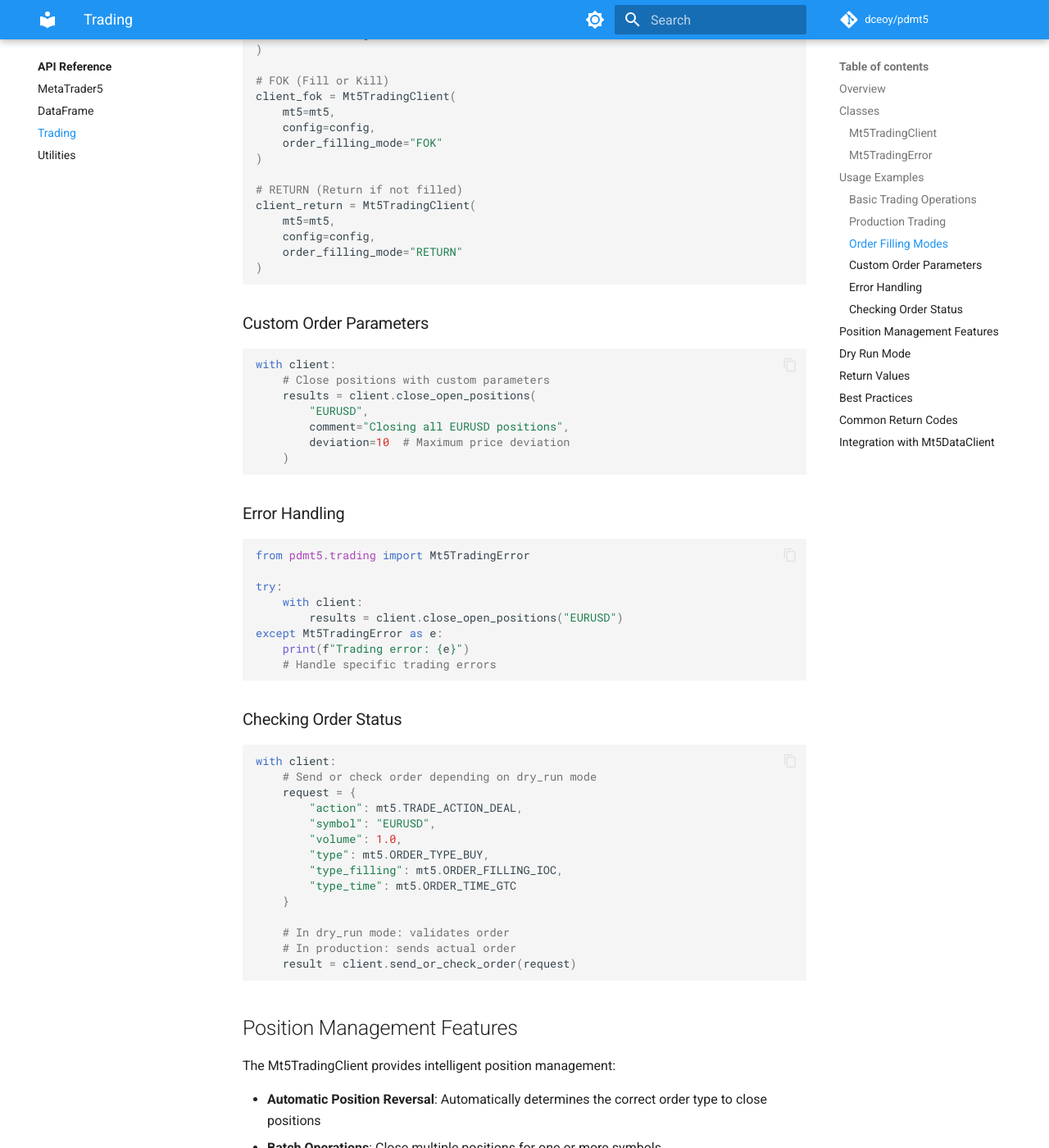
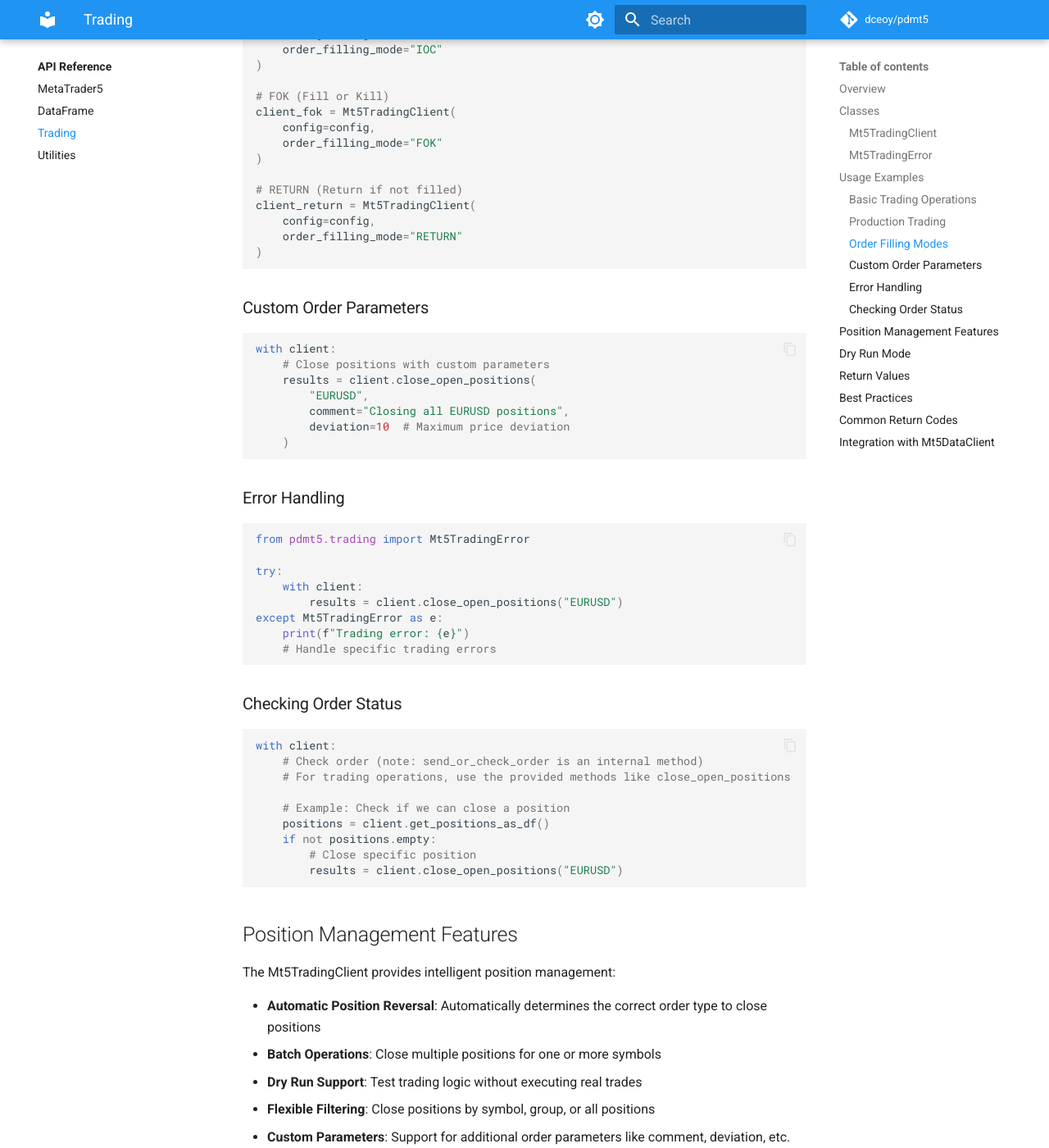
Before and after one commit to dceoy/pdmt5, an MkDocs documentation site: the page built from docs/api/trading.md, in a window 1280 px wide and 1400 px high, scrolled down 2018 px. Shown: the whole window at 82% size. Built offline with MkDocs 1.6.1 and Material for MkDocs 9.7.7, drawn with Linux system fonts in a browser that asks for light colours; comment, search, counter and statistics services are not loaded; some of the changed text lies outside the part shown.

Commit message:
docs: update documentation to reflect current module structure
Updates all documentation files to accurately represent the current codebase:
- CLAUDE.md: Added trading.py and utils.py modules, updated exports
- README.md: Enhanced API sections, corrected method names to use _as_df variants
- docs/index.md: Updated Quick Start with proper configuration and API reference
- docs/api/trading.md: Fixed examples to use current API without deprecated parameters
- docs/api/utils.md: Corrected method names to match current implementation

🤖 Generated with [Claude Code](https://claude.ai/code)

Co-Authored-By: Claude <noreply@anthropic.com>

````diff
--- a/docs/api/trading.md
+++ b/docs/api/trading.md
@@ -34,16 +34,18 @@ from pdmt5 import Mt5TradingClient, Mt5Config
 config = Mt5Config(
     login=123456,
     password="your_password",
-    server="broker_server"
+    server="broker_server",
+    timeout=60000,
+    portable=False
 )
 
 # Create client with dry run mode for testing
-client = Mt5TradingClient(mt5=mt5, config=config, dry_run=True)
+client = Mt5TradingClient(config=config, dry_run=True)
 
 # Use as context manager
 with client:
-    # Get current positions
-    positions_df = client.positions_get_as_df()
+    # Get current positions as DataFrame
+    positions_df = client.get_positions_as_df()
     print(f"Open positions: {len(positions_df)}")
 
     # Close positions for specific symbol
@@ -55,7 +57,7 @@ with client:
 
 ```python
 # Create client for live trading (dry_run=False)
-client = Mt5TradingClient(mt5=mt5, config=config, dry_run=False)
+client = Mt5TradingClient(config=config, dry_run=False)
 
 with client:
     # Close all positions for multiple symbols
@@ -71,21 +73,18 @@ with client:
 # Configure different order filling modes
 # IOC (Immediate or Cancel) - default
 client_ioc = Mt5TradingClient(
-    mt5=mt5,
     config=config,
     order_filling_mode="IOC"
 )
 
 # FOK (Fill or Kill)
 client_fok = Mt5TradingClient(
-    mt5=mt5,
     config=config,
     order_filling_mode="FOK"
 )
 
 # RETURN (Return if not filled)
 client_return = Mt5TradingClient(
-    mt5=mt5,
     config=config,
     order_filling_mode="RETURN"
 )
@@ -120,19 +119,14 @@ except Mt5TradingError as e:
 
 ```python
 with client:
-    # Send or check order depending on dry_run mode
-    request = {
-        "action": mt5.TRADE_ACTION_DEAL,
-        "symbol": "EURUSD",
-        "volume": 1.0,
-        "type": mt5.ORDER_TYPE_BUY,
-        "type_filling": mt5.ORDER_FILLING_IOC,
-        "type_time": mt5.ORDER_TIME_GTC
-    }
+    # Check order (note: send_or_check_order is an internal method)
+    # For trading operations, use the provided methods like close_open_positions
 
-    # In dry_run mode: validates order
-    # In production: sends actual order
-    result = client.send_or_check_order(request)
+    # Example: Check if we can close a position
+    positions = client.get_positions_as_df()
+    if not positions.empty:
+        # Close specific position
+        results = client.close_open_positions("EURUSD")
 ```
 
 ## Position Management Features
@@ -151,10 +145,10 @@ Dry run mode is essential for testing trading strategies:
 
 ```python
 # Test mode - validates orders without execution
-test_client = Mt5TradingClient(mt5=mt5, config=config, dry_run=True)
+test_client = Mt5TradingClient(config=config, dry_run=True)
 
 # Production mode - executes real orders
-prod_client = Mt5TradingClient(mt5=mt5, config=config, dry_run=False)
+prod_client = Mt5TradingClient(config=config, dry_run=False)
 ```
 
 In dry run mode:
@@ -207,9 +201,9 @@ The `close_open_positions()` method returns a dictionary with symbols as keys:
 Since Mt5TradingClient inherits from Mt5DataClient, all data retrieval methods are available:
 
 ```python
-with Mt5TradingClient(mt5=mt5, config=config) as client:
+with Mt5TradingClient(config=config) as client:
     # Get current positions as DataFrame
-    positions_df = client.positions_get_as_df()
+    positions_df = client.get_positions_as_df()
 
     # Analyze positions
     if not positions_df.empty:
````
Also changed, not shown: CLAUDE.md (+6 -2 lines), README.md (+28 -14 lines), docs/api/utils.md (+1 -1 lines), docs/index.md (+26 -12 lines).
